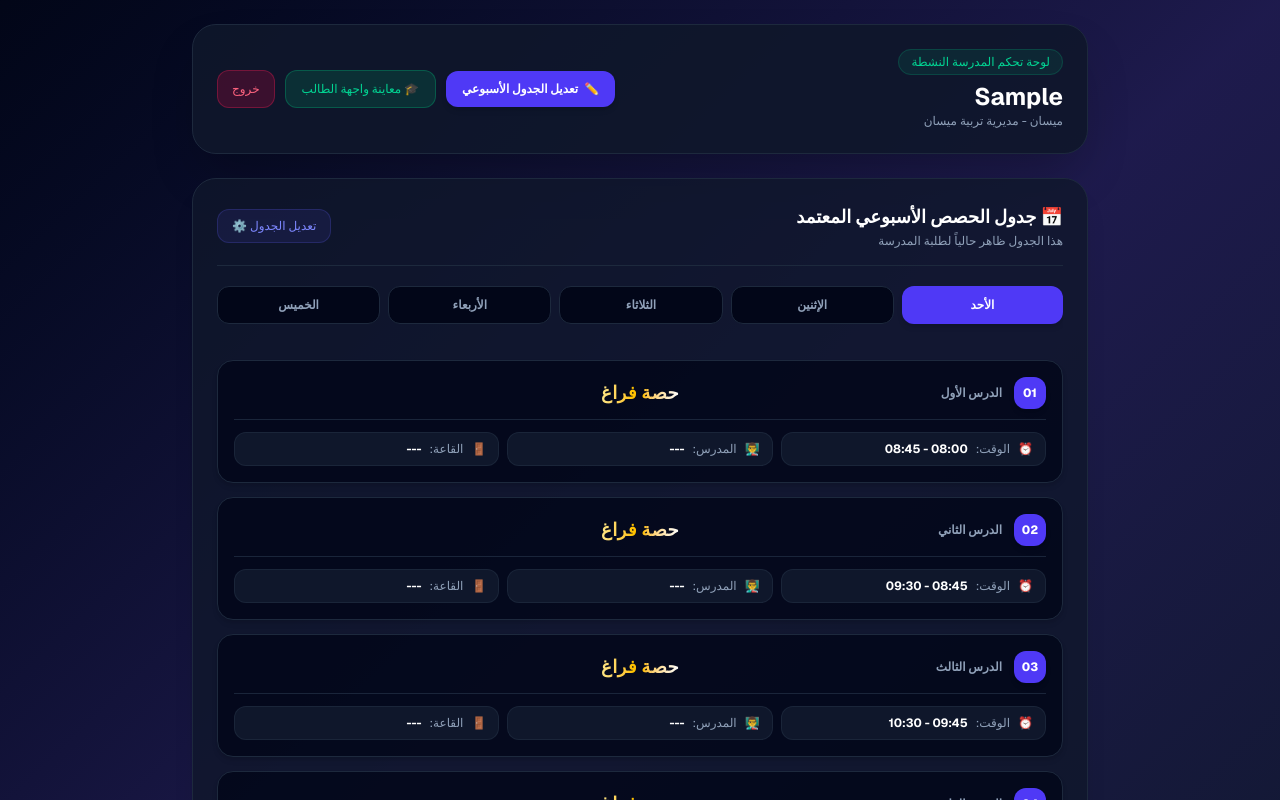
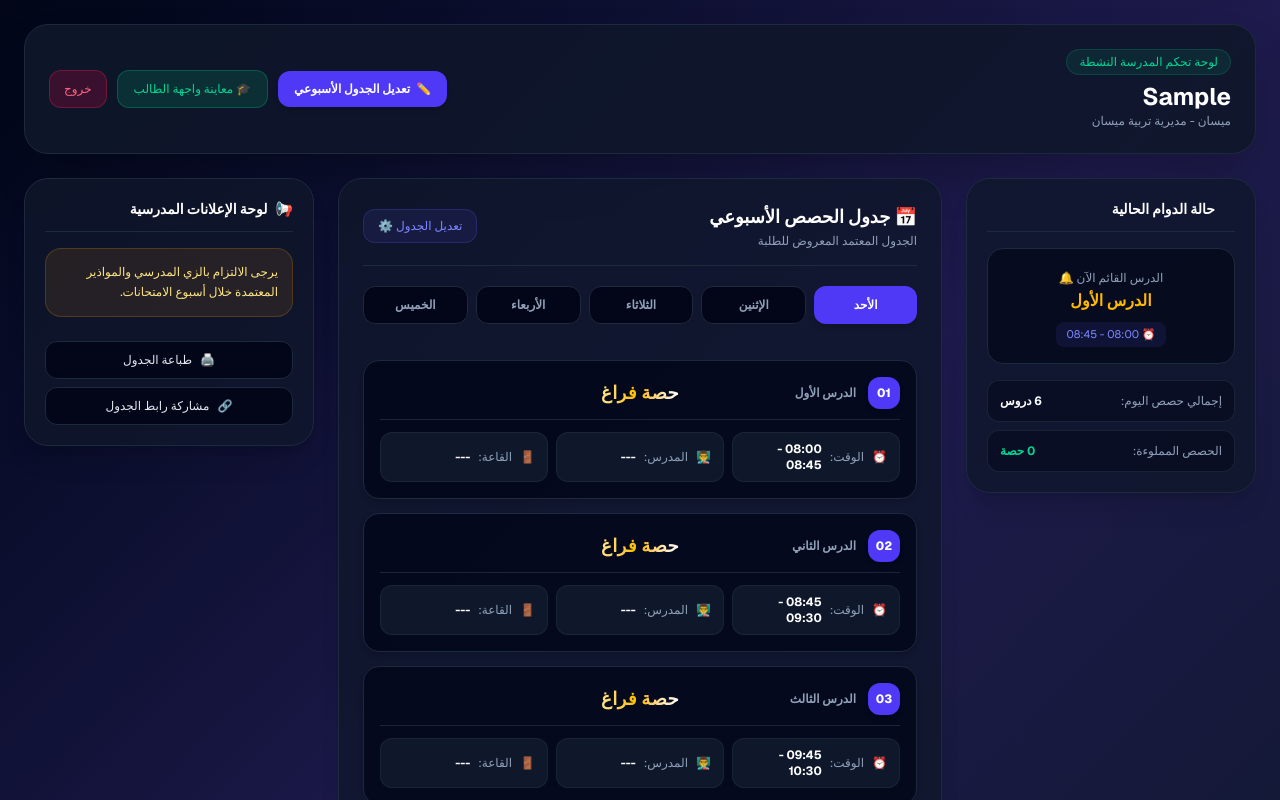
Before and after one commit to mobder2015-svg/smart-school-timetable, a Next.js app: page / in a window 1280 px wide. Both pictures are taken after typing "Sample", "Sample123" into the empty fields and a click on the button "تسجيل الدخول والبدء 🚀". Shown: the top 800 px of the page. Built offline with nearby package versions, Linux system fonts and the light colour scheme.

Commit message:
Implement full 3-column dashboard layout with sidebars

```diff
--- a/app/page.tsx
+++ b/app/page.tsx
@@ -52,6 +52,7 @@ export default function SmartSchoolTimetable() {
   const [registeredSchools, setRegisteredSchools] = useState<SchoolRecord[]>([]);
 
   const [selectedDay, setSelectedDay] = useState('sunday');
+  const [announcement, setAnnouncement] = useState('يرجى الالتزام بالزي المدرسي والمواذير المعتمدة خلال أسبوع الامتحانات.');
 
   const [schedule, setSchedule] = useState<Record<string, Period[]>>({
     sunday: createDefaultDayPeriods(),
@@ -291,9 +292,10 @@ export default function SmartSchoolTimetable() {
         </div>
       )}
 
-      {/* 2. واجهة المدرسة الرئيسية (Dashboard) */}
+      {/* 2. واجهة المدرسة الرئيسية (Dashboard) بتخطيط شبكي ثلاثي يملأ الشاشة بالكامل */}
       {currentView === 'dashboard' && (
-        <div className="max-w-4xl mx-auto space-y-6">
+        <div className="max-w-7xl mx-auto space-y-6">
+          {/* الشريط العلوي */}
           <div className="bg-slate-900/90 border border-slate-800 rounded-3xl p-6 shadow-2xl flex flex-col sm:flex-row items-center justify-between gap-4">
             <div>
               <span className="text-xs bg-emerald-500/10 border border-emerald-500/20 text-emerald-400 px-3 py-1 rounded-full">لوحة تحكم المدرسة النشطة</span>
@@ -322,12 +324,49 @@ export default function SmartSchoolTimetable() {
             </div>
           </div>
 
-          {/* استعراض الجدول المعتمد */}
+          {/* الشبكة الثلاثية لإلغاء المساحات الفارغة الجانبية */}
+          <div className="grid grid-cols-1 lg:grid-cols-4 gap-6">
+
+            {/* الشريط الجانبي الأيمن: حالة الحصة الآن وإحصائيات الدوام */}
+            <div className="lg:col-span-1 space-y-4">
+              <div className="bg-slate-900/80 border border-slate-800 rounded-3xl p-5 shadow-xl space-y-4">
+                <div className="flex items-center gap-2 border-b border-slate-800 pb-3">
+                  <span className="w-3 h-3 rounded-full bg-emerald-500 animate-ping"></span>
+                  <h3 className="text-sm font-bold text-white">حالة الدوام الحالية</h3>
+                </div>
+
+                <div className="bg-slate-950/70 border border-slate-800 rounded-2xl p-4 text-center space-y-2">
+                  <span className="text-xs text-slate-400">الدرس القائم الآن 🔔</span>
+                  <h4 className="text-base font-black text-amber-400">
+                    {schedule[selectedDay]?.[0]?.subject || 'الدرس الأول'}
+                  </h4>
+                  <span className="text-[11px] bg-indigo-500/10 text-indigo-400 px-2.5 py-1 rounded-lg inline-block">
+                    ⏰ {schedule[selectedDay]?.[0]?.time || '08:00 - 08:45'}
+                  </span>
+                </div>
+
+                <div className="space-y-2 text-xs">
+                  <div className="bg-slate-950/50 p-3 rounded-xl border border-slate-800/80 flex items-center justify-between">
+                    <span className="text-slate-400">إجمالي حصص اليوم:</span>
+                    <span className="font-bold text-white">6 دروس</span>
+                  </div>
+                  <div className="bg-slate-950/50 p-3 rounded-xl border border-slate-800/80 flex items-center justify-between">
+                    <span className="text-slate-400">الحصص المملوءة:</span>
+                    <span className="font-bold text-emerald-400">
+                      {schedule[selectedDay]?.filter(p => p.subject.trim() !== '').length || 0} حصة
+                    </span>
+                  </div>
+                </div>
+              </div>
+            </div>
+
+            {/* العمود الأوسط: جدول الحصص المعتمد */}
+            <div className="lg:col-span-2 space-y-5">
               <div className="bg-slate-900/80 border border-slate-800 rounded-3xl p-6 shadow-xl space-y-5">
                 <div className="flex items-center justify-between border-b border-slate-800 pb-4">
                   <div>
-                <h2 className="text-lg font-bold text-white">📅 جدول الحصص الأسبوعي المعتمد</h2>
-                <p className="text-xs text-slate-400 mt-0.5">هذا الجدول ظاهر حالياً لطلبة المدرسة</p>
+                    <h2 className="text-lg font-bold text-white">📅 جدول الحصص الأسبوعي</h2>
+                    <p className="text-xs text-slate-400 mt-0.5">الجدول المعتمد المعروض للطلبة</p>
                   </div>
                   <button
                     onClick={() => setCurrentView('editor')}
@@ -343,7 +382,7 @@ export default function SmartSchoolTimetable() {
                     <button
                       key={day.id}
                       onClick={() => setSelectedDay(day.id)}
-                  className={`flex-1 min-w-[85px] py-2.5 px-3 rounded-xl text-xs font-semibold text-center transition ${
+                      className={`flex-1 min-w-[75px] py-2.5 px-3 rounded-xl text-xs font-semibold text-center transition ${
                         selectedDay === day.id
                           ? 'bg-indigo-600 text-white shadow-md'
                           : 'bg-slate-950 text-slate-400 border border-slate-800 hover:bg-slate-800'
@@ -354,11 +393,10 @@ export default function SmartSchoolTimetable() {
                   ))}
                 </div>
 
-            {/* الحصص الـ 6 مع اسم المادة في منتصف السطر الخاص بالدرس تماماً */}
+                {/* الحصص الـ 6 */}
                 <div className="space-y-3.5 pt-2">
                   {schedule[selectedDay]?.map((period) => (
-                <div key={period.id} className="bg-slate-950/80 border border-slate-800 rounded-2xl p-4 sm:p-4 space-y-3 shadow-md">
-                  {/* سطر موحد يوزع العناصر: يمين (الرقم والاسم)، وسط (اسم المادة)، يسار (فراغ للتوازن) */}
+                    <div key={period.id} className="bg-slate-950/80 border border-slate-800 rounded-2xl p-4 space-y-3 shadow-md">
                       <div className="grid grid-cols-3 items-center border-b border-slate-800/90 pb-2.5">
                         <div className="flex items-center gap-3">
                           <span className="w-8 h-8 rounded-xl bg-indigo-600 text-white flex items-center justify-center text-xs font-extrabold shadow-md">
@@ -367,7 +405,6 @@ export default function SmartSchoolTimetable() {
                           <h3 className="text-xs font-bold text-slate-400">{period.periodName}</h3>
                         </div>
 
-                    {/* اسم المادة في المنتصف تماماً وبشكل بارز */}
                         <div className="text-center">
                           <span className="text-base sm:text-lg font-black text-transparent bg-clip-text bg-gradient-to-r from-amber-200 via-amber-400 to-white tracking-wide">
                             {period.subject || 'حصة فراغ'}
@@ -377,7 +414,6 @@ export default function SmartSchoolTimetable() {
                         <div></div>
                       </div>
 
-                  {/* تفاصيل الحصة (الوقت، المدرس، القاعة) */}
                       <div className="grid grid-cols-1 sm:grid-cols-3 gap-2 text-xs">
                         <div className="bg-slate-900 border border-slate-800/80 px-3 py-2 rounded-xl text-slate-300 flex items-center gap-2">
                           <span>⏰</span> <span className="text-slate-400">الوقت:</span> <span className="font-bold text-white">{period.time || '---'}</span>
@@ -392,6 +428,40 @@ export default function SmartSchoolTimetable() {
                     </div>
                   ))}
                 </div>
+              </div>
+            </div>
+
+            {/* الشريط الجانبي الأيسر: لوحة الإعلانات والأدوات السريعة */}
+            <div className="lg:col-span-1 space-y-4">
+              <div className="bg-slate-900/80 border border-slate-800 rounded-3xl p-5 shadow-xl space-y-4">
+                <h3 className="text-sm font-bold text-white border-b border-slate-800 pb-3 flex items-center gap-2">
+                  <span>📢</span> لوحة الإعلانات المدرسية
+                </h3>
+
+                <div className="bg-amber-500/10 border border-amber-500/20 rounded-2xl p-3.5 text-xs text-amber-200 space-y-2">
+                  <p className="leading-relaxed">{announcement}</p>
+                </div>
+
+                <div className="pt-2 space-y-2">
+                  <button
+                    onClick={() => window.print()}
+                    className="w-full bg-slate-950 hover:bg-slate-800 border border-slate-800 text-slate-200 py-2.5 rounded-xl text-xs font-medium transition flex items-center justify-center gap-2"
+                  >
+                    <span>🖨️</span> طباعة الجدول
+                  </button>
+                  <button
+                    onClick={() => {
+                      navigator.clipboard.writeText(window.location.href);
+                      alert('تم نسخ رابط جدول المدرسة بنجاح!');
+                    }}
+                    className="w-full bg-slate-950 hover:bg-slate-800 border border-slate-800 text-slate-200 py-2.5 rounded-xl text-xs font-medium transition flex items-center justify-center gap-2"
+                  >
+                    <span>🔗</span> مشاركة رابط الجدول
+                  </button>
+                </div>
+              </div>
+            </div>
+
           </div>
         </div>
       )}
@@ -412,7 +482,6 @@ export default function SmartSchoolTimetable() {
             </button>
           </div>
 
-          {/* شريط الأيام */}
           <div className="bg-slate-900/80 border border-slate-800 rounded-2xl p-4 shadow-xl space-y-3">
             <div className="flex items-center justify-between flex-wrap gap-2">
               <h2 className="text-xs font-semibold text-slate-300">اختر اليوم لتعديل حصصه:</h2>
@@ -440,7 +509,6 @@ export default function SmartSchoolTimetable() {
             </div>
           </div>
 
-          {/* حقول الحصص الـ 6 لليوم المختار */}
           <div className="bg-slate-900/80 border border-slate-800 rounded-3xl p-5 sm:p-6 shadow-xl space-y-4">
             <h2 className="text-base font-bold text-white flex items-center gap-2 border-b border-slate-800 pb-3">
               <span>📝</span> تعبئة حصص يوم <span className="text-indigo-400">{DAYS.find(d => d.id === selectedDay)?.name}</span>
@@ -505,7 +573,6 @@ export default function SmartSchoolTimetable() {
               ))}
             </div>
 
-            {/* زر حفظ الجدول بالكامل */}
             <div className="pt-4">
               <button
                 onClick={handleSaveFullSchedule}
```
Lines whose indentation alone changed are shown as unchanged.
